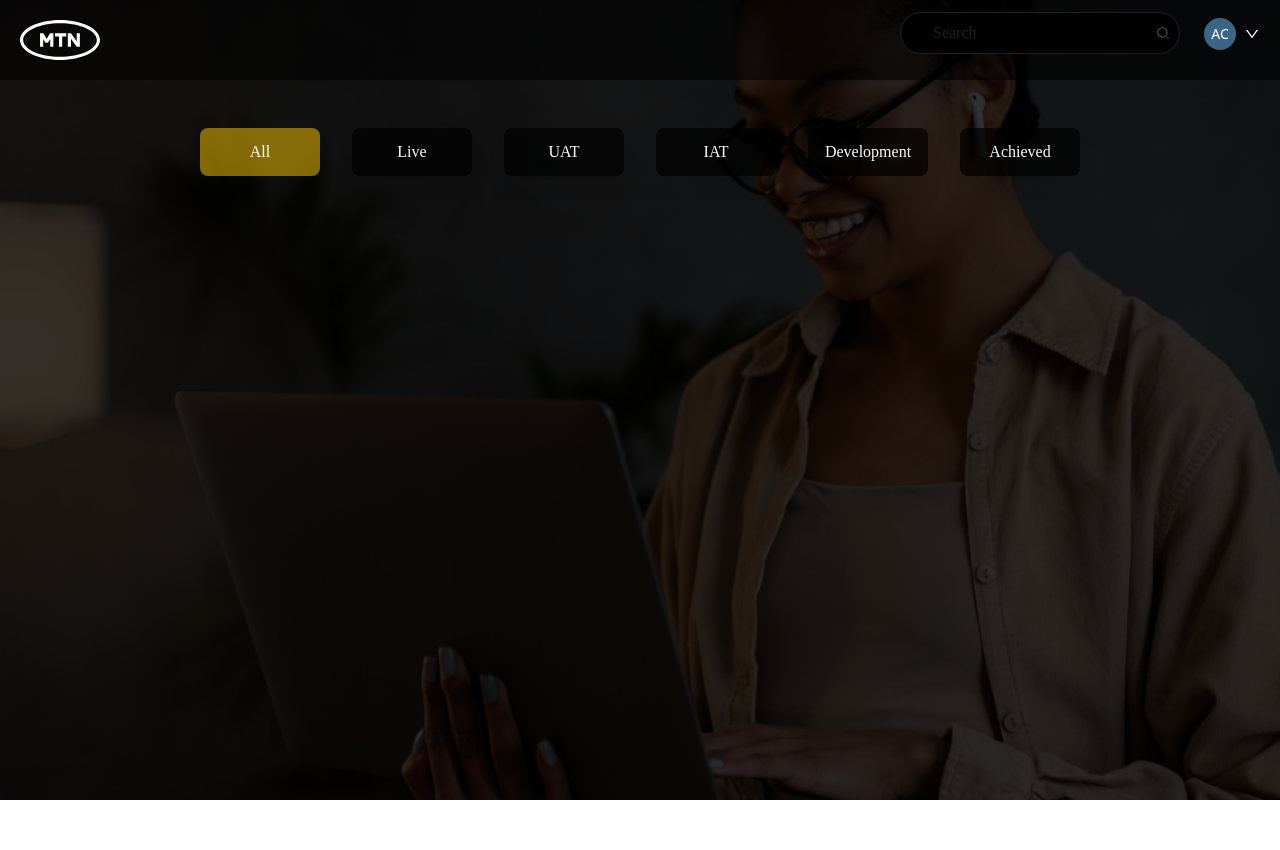
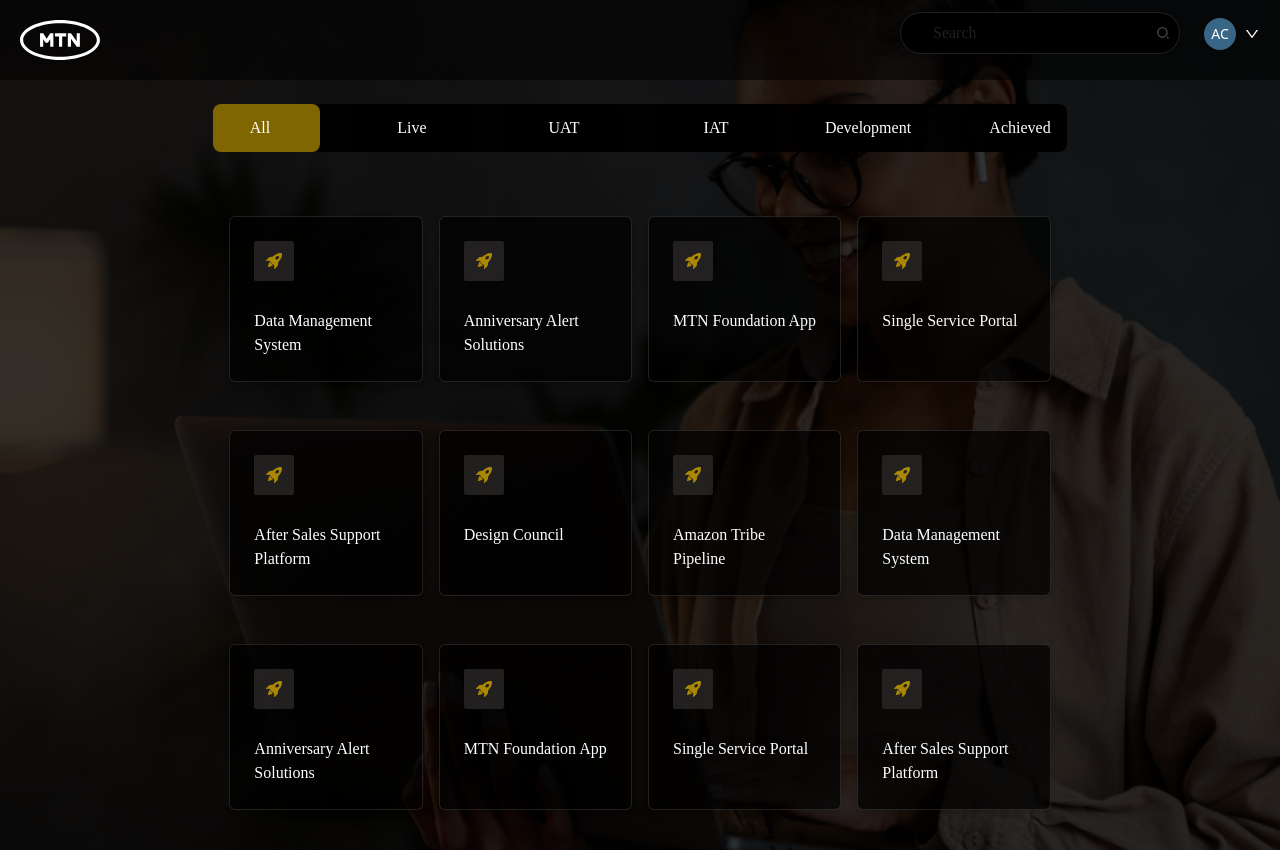
Before and after one commit to iamclement1/app-launcher, a Next.js app: page /app/Dashboard in a window 1280 px wide. Before the commit the page ends 800 px from the top, so only its background shows below. Built offline with nearby package versions, Linux system fonts and the light colour scheme; a web font is replaced by a local one.

Commit message:
completed app dashboard card

```diff
--- a/src/pages/app/Dashboard.jsx
+++ b/src/pages/app/Dashboard.jsx
@@ -1,7 +1,7 @@
 import Image from "next/image";
 import background from '../../assets/cheerful-lady.png';
 import { Header } from "@/components";
-import { appHome } from "@/utils/appDashboard";
+import { appHome, homeCard } from "@/utils/appDashboard";
 import { useState } from "react";
 
 export default function Dashboard() {
@@ -11,22 +11,23 @@ export default function Dashboard() {
             <main className="h-screen w-full relative ">
                 <Image src={background} alt="background" priority={true}
                     unoptimized={true}
-                    className='w-full h-screen object-cover absolute mix-blend-overlay' />
+                    className='w-full h-[850px] object-cover absolute mix-blend-overlay' />
 
-                <div className="bg-black/80 h-screen w-full absolute">
+                <div className="bg-black/80 h-auto w-full absolute">
                     <Header />
 
                     <section className="w-full my-6" id="services">
                         <div className="w-full flex flex-col items-center justify-center">
-                            <div className="w-full flex items-center justify-start md:justify-center lg:justify-center
-                    gap-8 py-6 overflow-x-scroll scrollbar-none">
+                            <div className="w-4/6 h-9 flex items-center justify-start md:justify-center lg:justify-center
+                    gap-8 py-6 overflow-x-scroll scrollbar-none bg-black/90 rounded-lg fixed mt-12">
                                 {
                                     appHome && appHome.map((category) => (
                                         <>
                                             <div className={`group
                                             ${filter === category.name ? 'bg-[#FFCB03]/50' : 'bg-black/70'}
                                             w-24 min-w-[120px] h-12 cursor-pointer rounded-lg drop-shadow-xl
-                                            flex flex-col gap-3 justify-center`}>
+                                            flex flex-col gap-3 justify-center`}
+                                                onClick={() => setFilter(category.name)}>
                                                 <p className="text-white text-center description">
                                                     {
                                                         category.name
@@ -39,6 +40,31 @@ export default function Dashboard() {
                             </div>
                         </div>
                     </section>
+
+                    <section className="flex justify-center items-center">
+
+                        {/* card */}
+                        <div className="w-4/6 h-4/5 grid grid-cols-4 gap-4 md:justify-center lg:justify-center
+                            py-6 px-4 overflow-x-scroll scrollbar-none rounded-lg mt-12">
+                            {
+                                homeCard && homeCard.map((index) => (
+                                    <>
+                                        <div key={index.id} className="
+                            className='w-[125px] items-center shadow-md mb-4
+                            bg-black/70 border border-[#ffffff1f]
+                            rounded-md p-6 mt-4">
+                                            <Image src={index.icon} alt="icon"
+                                                className="w-10 h-10 bg-[#292727cf] px-3 py-2 rounded-sm" />
+
+                                            <p className="text-white description text-md mt-7">
+                                                {index.description}
+                                            </p>
+                                        </div>
+                                    </>
+                                ))
+                            }
+                        </div>
+                    </section>
                 </div>
             </main>
         </>
--- a/src/utils/appDashboard.js
+++ b/src/utils/appDashboard.js
@@ -1,3 +1,6 @@
+import Icon from '../assets/Union.svg'
+
+
 export const appHome = [
     {
         id: 1,
@@ -24,3 +27,66 @@ export const appHome = [
         name: 'Achieved'
     }
 ]
+
+export const homeCard = [
+    {
+        id: 1,
+        icon: Icon,
+        description: "Data Management System",
+    },
+    {
+        id: 2,
+        icon: Icon,
+        description: "Anniversary Alert Solutions",
+    },
+    {
+        id: 3,
+        icon: Icon,
+        description: "MTN Foundation App",
+    },
+    {
+        id: 4,
+        icon: Icon,
+        description: "Single Service Portal",
+    },
+    {
+        id: 5,
+        icon: Icon,
+        description: "After Sales Support Platform",
+    },
+    {
+        id: 6,
+        icon: Icon,
+        description: "Design Council",
+    },
+    {
+        id: 7,
+        icon: Icon,
+        description: "Amazon Tribe Pipeline",
+    },
+    {
+        id: 8,
+        icon: Icon,
+        description: "Data Management System",
+    },
+    {
+        id: 9,
+        icon: Icon,
+        description: "Anniversary Alert Solutions",
+    },
+    {
+        id: 10,
+        icon: Icon,
+        description: "MTN Foundation App",
+    },
+    {
+        id: 11,
+        icon: Icon,
+        description: "Single Service Portal",
+    },
+    {
+        id: 12,
+        icon: Icon,
+        description: "After Sales Support Platform",
+    },
+]
```
